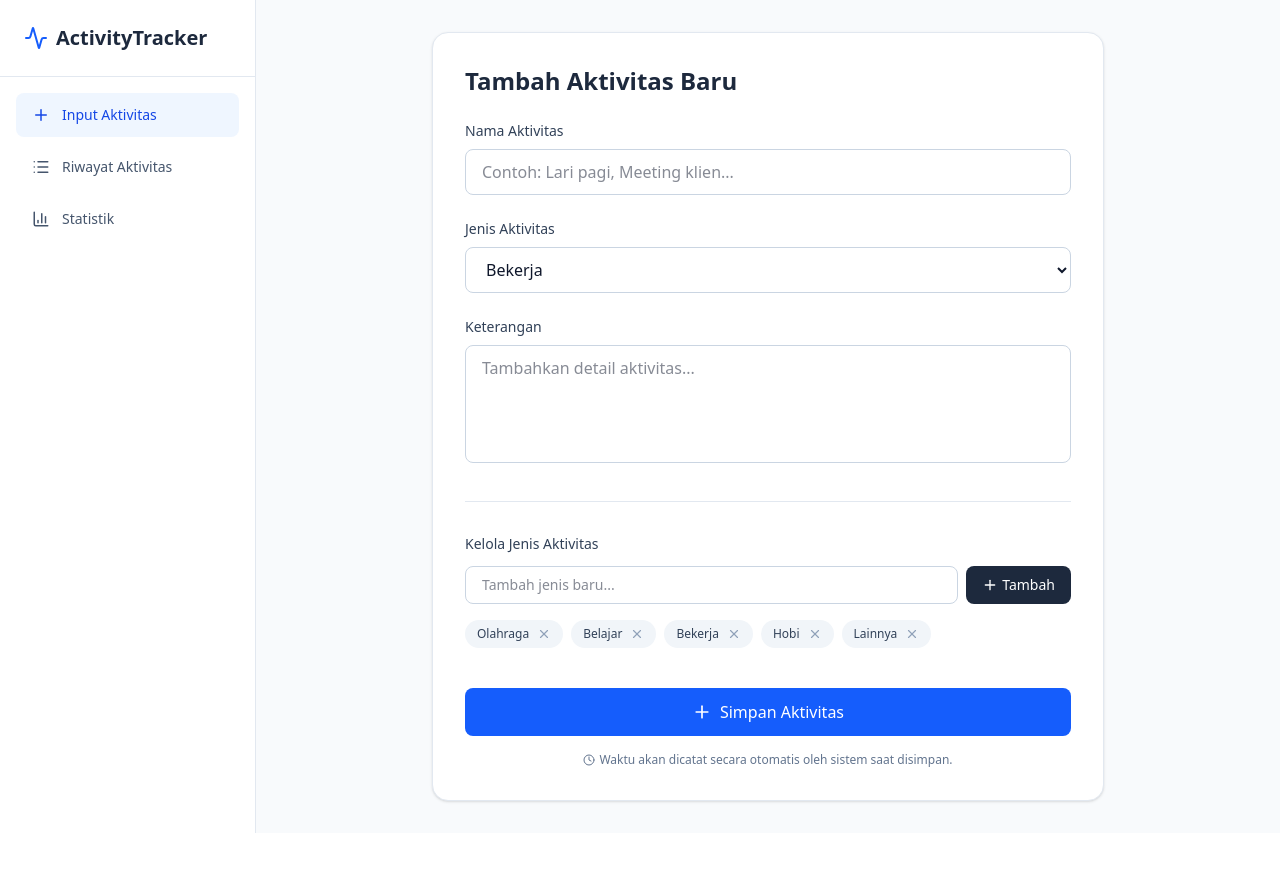
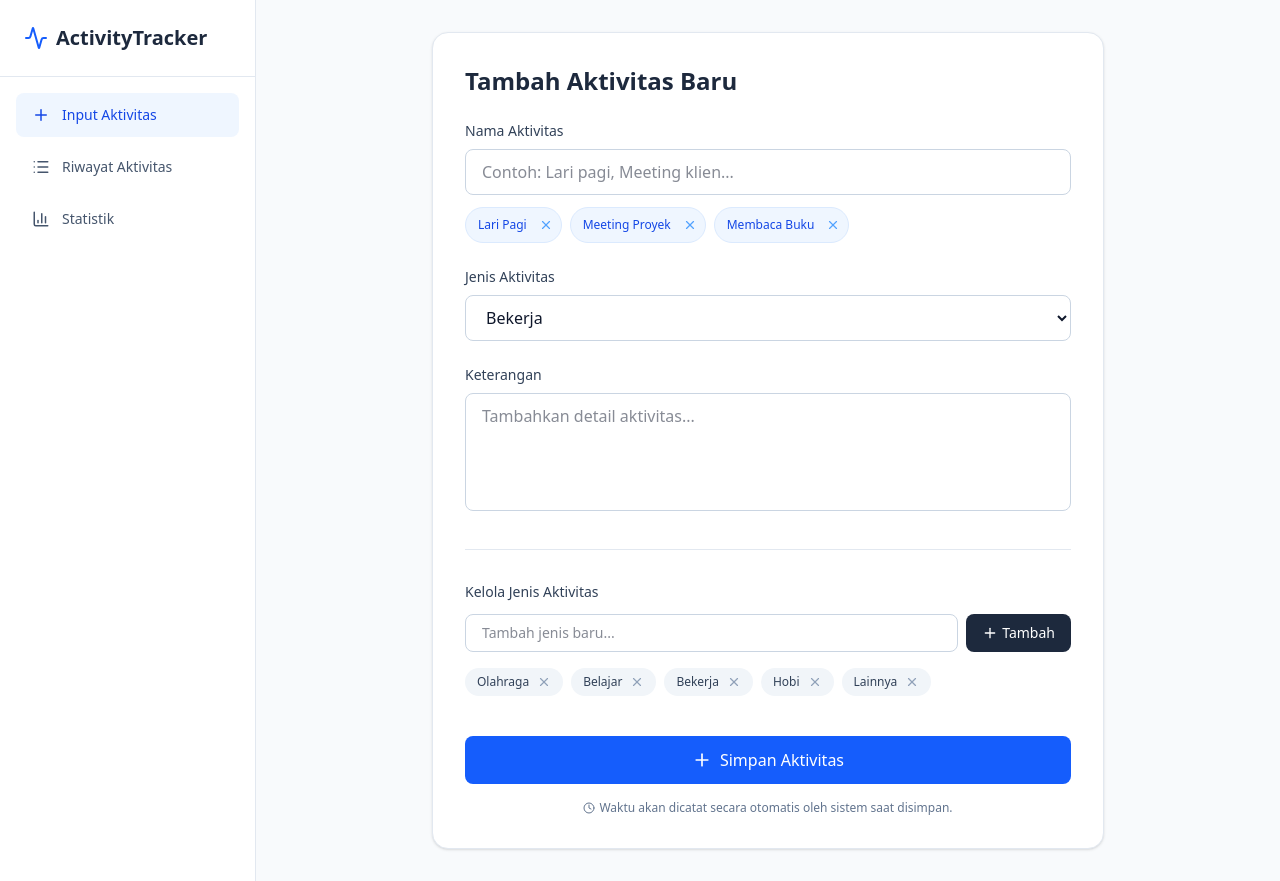
Before and after one commit to akbar1213k-dev/TractApp, a React (Vite) app: page / in a window 1280 px wide. Before the commit the page ends 833 px from the top, so only its background shows below. Built offline with nearby package versions, Linux system fonts and the light colour scheme.

Commit message:
Update App.tsx | update x nama aktifitas

```diff
--- a/src/App.tsx
+++ b/src/App.tsx
@@ -52,6 +52,9 @@ export default function App() {
   const [activityTypes, setActivityTypes] = useState<string[]>(['Olahraga', 'Belajar', 'Bekerja', 'Hobi', 'Lainnya']);
   const [newType, setNewType] = useState('');
 
+  // Activity Name Suggestions State
+  const [activityNames, setActivityNames] = useState<string[]>(['Lari Pagi', 'Meeting Proyek', 'Membaca Buku']);
+
   // Form State
   const [name, setName] = useState('');
   const [type, setType] = useState<string>('Bekerja');
@@ -78,6 +81,10 @@ export default function App() {
     if (type === typeToDelete) {
       setType(activityTypes.find(t => t !== typeToDelete) || '');
     }
+  };
+
+  const handleDeleteActivityName = (nameToDelete: string) => {
+    setActivityNames(activityNames.filter(n => n !== nameToDelete));
   };
 
   // Initial dummy data
@@ -120,7 +127,13 @@ export default function App() {
       description: description.trim()
     };
 
-    setActivities([newActivity, ...activities]);
+   setActivities([newActivity, ...activities]);
+
+    // Tambahkan ke daftar saran jika belum ada
+    if (!activityNames.includes(name.trim())) {
+      setActivityNames([name.trim(), ...activityNames]);
+    }
+
     setName('');
     setDescription('');
     setType('Bekerja');
@@ -236,6 +249,30 @@ export default function App() {
                     className="w-full px-4 py-2.5 rounded-lg border border-slate-300 focus:ring-2 focus:ring-blue-500 focus:border-blue-500 outline-none transition-all"
                     placeholder="Contoh: Lari pagi, Meeting klien..."
                   />
+                  {/* Bubble Suggestions for Activity Names */}
+                  {activityNames.length > 0 && (
+                    <div className="mt-3 flex flex-wrap gap-2">
+                      {activityNames.map(actName => (
+                        <span key={actName} className="bg-blue-50 border border-blue-100 text-blue-700 pl-3 pr-1 py-1.5 rounded-full text-xs font-medium flex items-center gap-1 transition-colors">
+                          <span
+                            className="cursor-pointer hover:underline"
+                            onClick={() => setName(actName)}
+                            title="Klik untuk memakai nama ini"
+                          >
+                            {actName}
+                          </span>
+                          <button
+                            type="button"
+                            onDoubleClick={() => handleDeleteActivityName(actName)}
+                            className="text-blue-400 hover:bg-blue-200 hover:text-red-500 p-1 rounded-full transition-colors ml-1"
+                            title="Klik ganda (double click) untuk menghapus riwayat nama ini"
+                          >
+                            <X size={14} />
+                          </button>
+                        </span>
+                      ))}
+                    </div>
+                  )}
                 </div>
 
                 <div>
```
